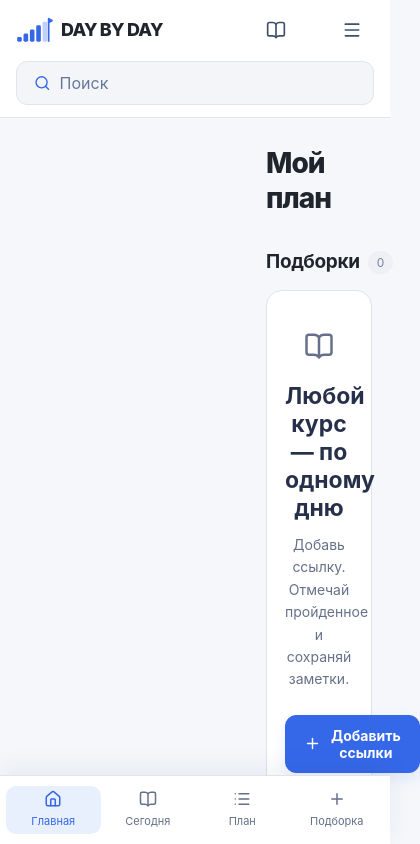
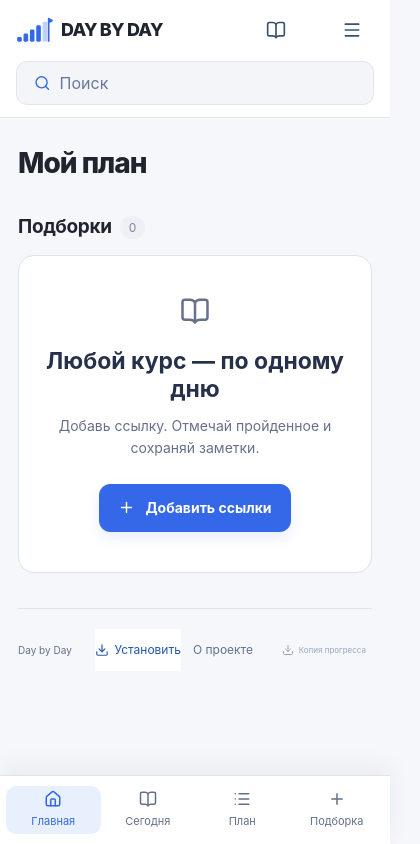
Before and after one commit to AlbinaUshakova/Slice, a Next.js app: page / in a window 390 px wide. Shown: the top 844 px of the page, 420 px wide, since content can reach past the window. Built offline with nearby package versions, Linux system fonts and the light colour scheme.

Commit message:
Fix mobile layout spacing

```diff
--- a/app/globals.css
+++ b/app/globals.css
@@ -295,7 +295,7 @@ body { background:var(--paper); color:var(--ink); font-size:14px; }
  .app .quizlet-header .header-brand { font-size:18px; }
  .app .quizlet-header .brand-symbol { width:37px; height:27px; }
  .header-search { min-height:44px; border-radius:11px; }
- .app .main-wrap { padding-top:calc(118px + env(safe-area-inset-top)); }
+ .app .main-wrap { margin-left:0; padding-top:calc(118px + env(safe-area-inset-top)); }
  .app main { padding:28px 18px calc(94px + env(safe-area-inset-bottom)); }
  .app .library-heading h1,.app .today-heading h1,.app .page-heading h1 { font-size:28px; }
  .app .page-heading { padding-bottom:22px; }
```
